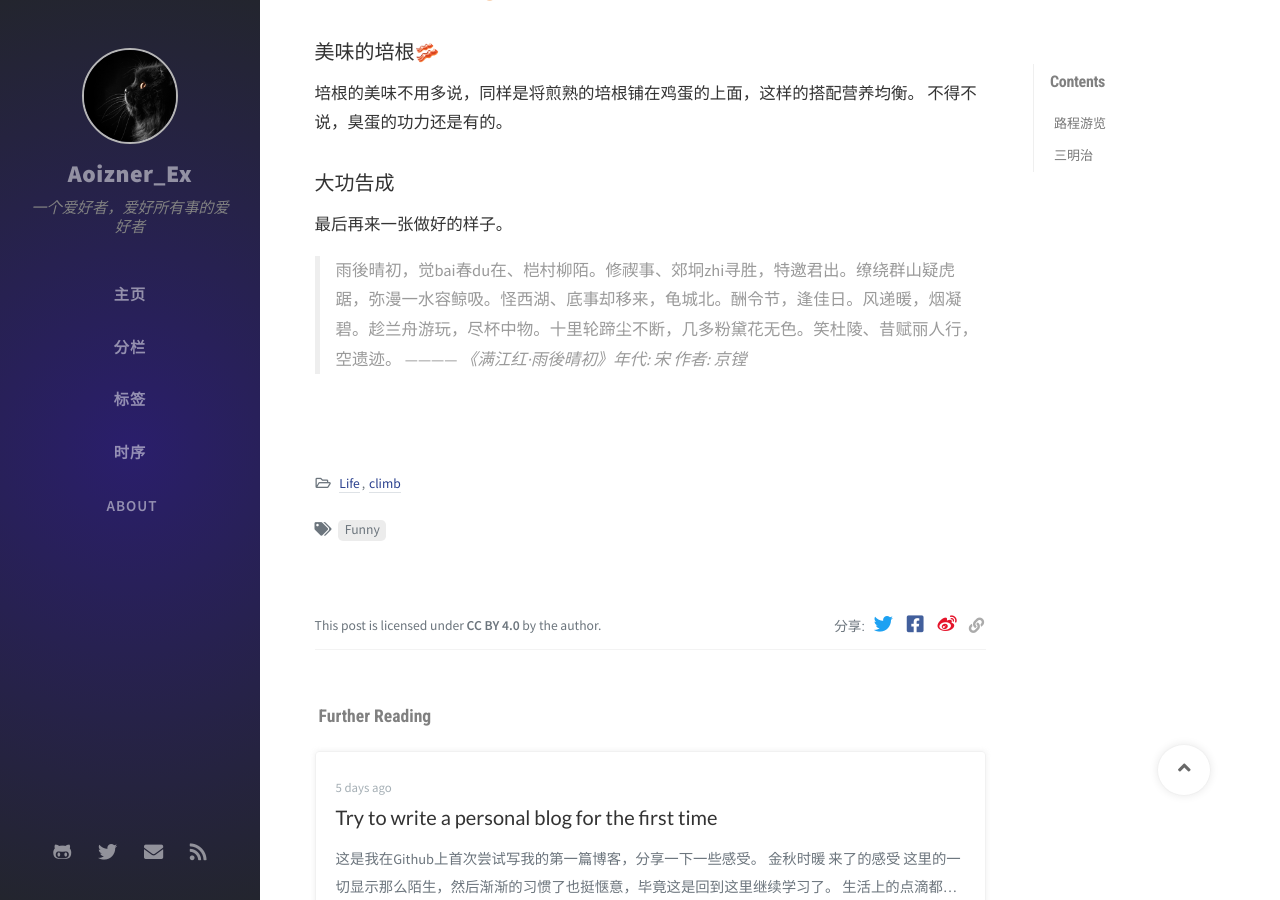
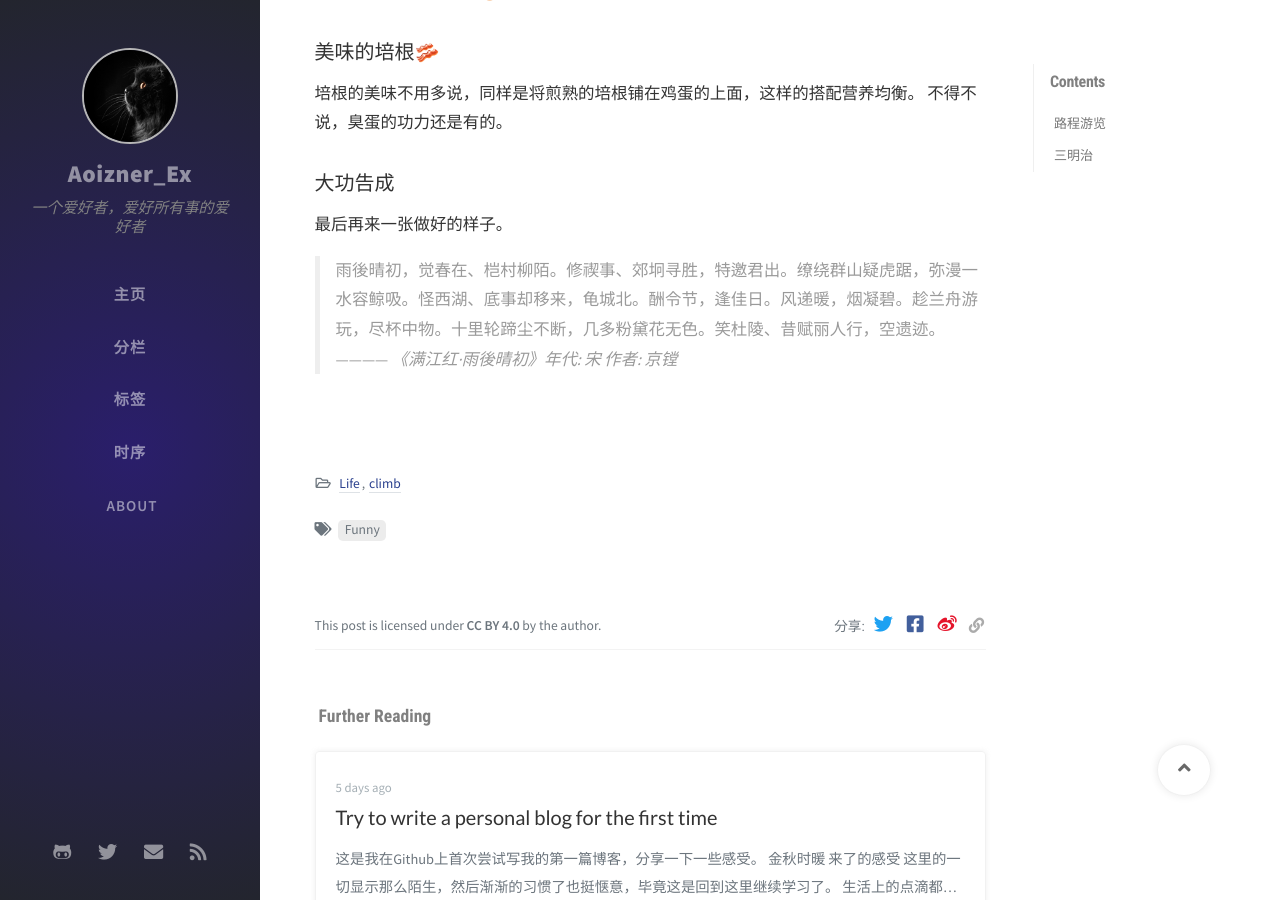
Before and after one commit to S-Explorer/S-Explorer.github.io, a Jekyll site: the page built from _posts/2020-11-8-ShuHill_play.md, in a window 1280 px wide and 900 px high, scrolled down 1151 px. Built offline with Jekyll 4.4.1, drawn with Linux system fonts in a browser that asks for light colours; nearby versions of some CDN libraries; comment, search, counter and statistics services are not loaded.

Commit message:
post文章百度复制多余符号删除

```diff
--- a/_posts/2020-11-8-ShuHill_play.md
+++ b/_posts/2020-11-8-ShuHill_play.md
@@ -54,4 +54,4 @@ image: /assets/img/post_img/ShuHill/online-image.jpg
 最后再来一张做好的样子。
 ![sandwitch4](/assets/img/post_img/ShuHill/sandwitch4.jpg)
 
->雨後晴初，觉bai春du在、桤村柳陌。修禊事、郊坰zhi寻胜，特邀君出。缭绕群山疑虎踞，弥漫一水容鲸吸。怪西湖、底事却移来，龟城北。酬令节，逢佳日。风递暖，烟凝碧。趁兰舟游玩，尽杯中物。十里轮蹄尘不断，几多粉黛花无色。笑杜陵、昔赋丽人行，空遗迹。    ———— *《满江红·雨後晴初》年代: 宋 作者: 京镗*
+>雨後晴初，觉春在、桤村柳陌。修禊事、郊坰寻胜，特邀君出。缭绕群山疑虎踞，弥漫一水容鲸吸。怪西湖、底事却移来，龟城北。酬令节，逢佳日。风递暖，烟凝碧。趁兰舟游玩，尽杯中物。十里轮蹄尘不断，几多粉黛花无色。笑杜陵、昔赋丽人行，空遗迹。    ———— *《满江红·雨後晴初》年代: 宋 作者: 京镗*
```
